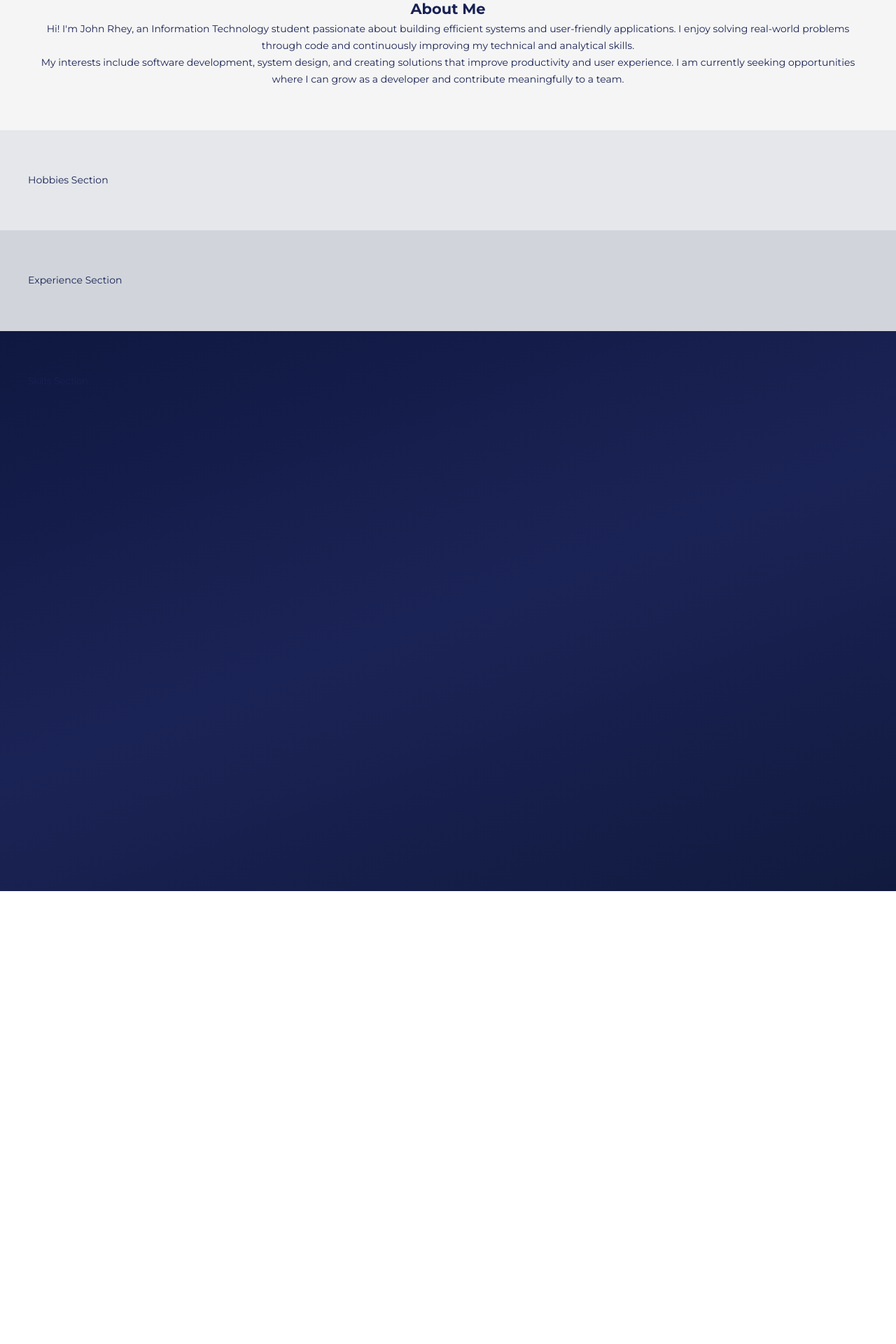
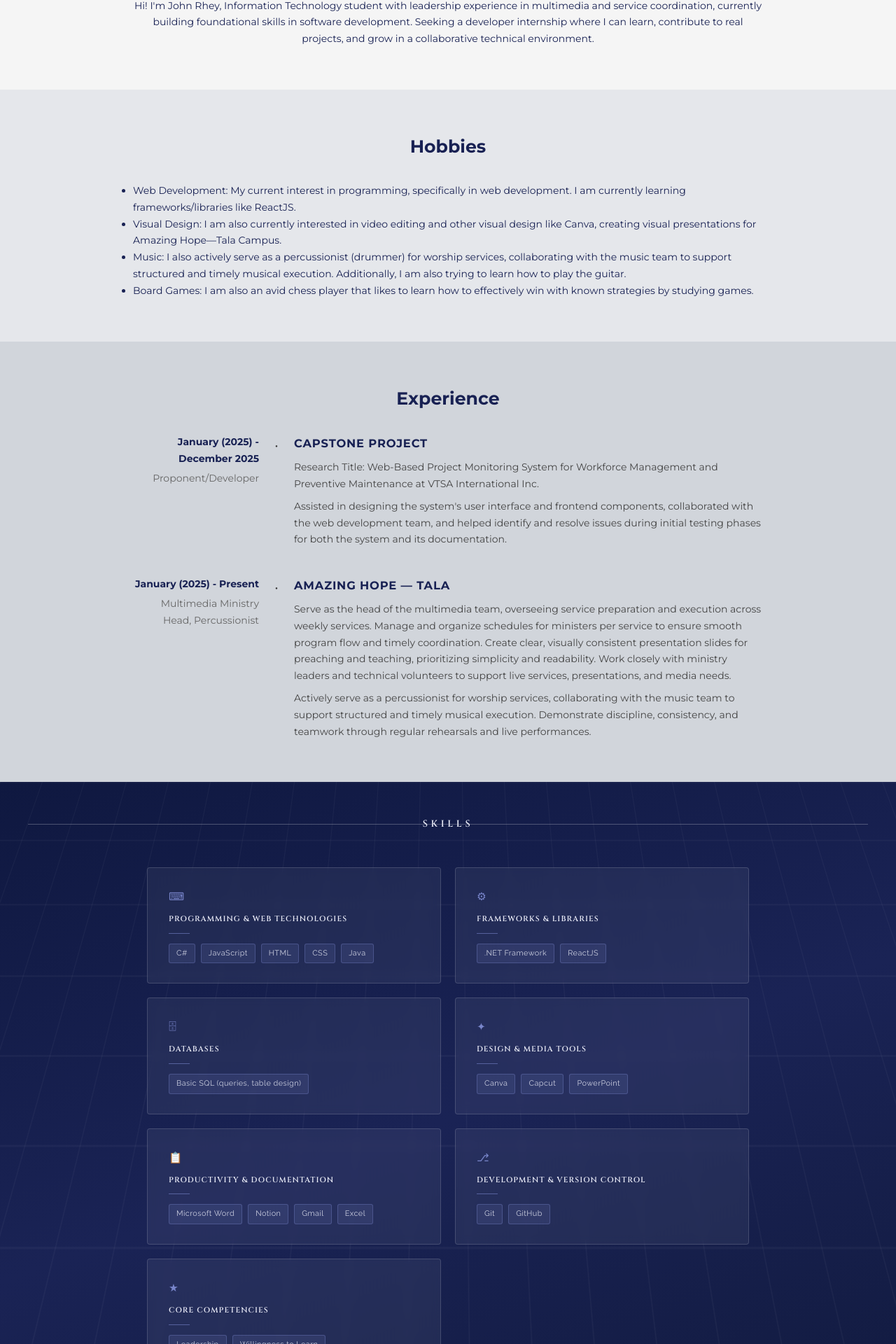
Before and after one commit to JohnRhey3/React_CV-Portfolio, a React (Vite) app in the folder JohnRhey-CV/: page / in a window 1280 px wide. Shown: the part 659-2579 px from the top of the page at 70% size. Before the commit the page ends 1932 px from the top, so only its background shows below. Built offline with nearby package versions, Linux system fonts and the light colour scheme.

Commit message:
Added my information in each section.

```diff
--- a/JohnRhey-CV/src/components/About.jsx
+++ b/JohnRhey-CV/src/components/About.jsx
@@ -2,20 +2,15 @@ const About = () => {
   return (
     <section id="about" className="section about">
       <h2>About Me</h2>
-
-      <p>
-        Hi! I'm John Rhey, an Information Technology student passionate
-        about building efficient systems and user-friendly applications.
-        I enjoy solving real-world problems through code and continuously
-        improving my technical and analytical skills.
-      </p>
-
-      <p>
-        My interests include software development, system design,
-        and creating solutions that improve productivity and user experience.
-        I am currently seeking opportunities where I can grow as a developer
-        and contribute meaningfully to a team.
-      </p>
+      <div className="content-wrapper">
+        <p>
+          Hi! I'm John Rhey, Information Technology student
+          with leadership experience in multimedia and service coordination,
+          currently building foundational skills in software development.
+          Seeking a developer internship where I can learn, contribute
+          to real projects, and grow in a collaborative technical environment.
+        </p>
+      </div>
     </section>
   );
 }
--- a/JohnRhey-CV/src/components/Experience.jsx
+++ b/JohnRhey-CV/src/components/Experience.jsx
@@ -1,9 +1,60 @@
-const Experience = () => {
+const ListOfExperiences = [
+  {
+    id: 1,
+    title: "Capstone Project",
+    role: "Proponent/Developer",
+    duration: "January (2025) - December 2025",
+    descriptions: [
+      "Research Title: Web-Based Project Monitoring System for Workforce Management and Preventive Maintenance at VTSA International Inc.",
+      "Assisted in designing the system's user interface and frontend components, collaborated with the web development team, and helped identify and resolve issues during initial testing phases for both the system and its documentation."
+    ]
+  },
+  {
+    id: 2,
+    title: "Amazing Hope — Tala",
+    role: "Multimedia Ministry Head, Percussionist",
+    duration: "January (2025) - Present",
+    descriptions: [
+      "Serve as the head of the multimedia team, overseeing service preparation and execution across weekly services. Manage and organize schedules for ministers per service to ensure smooth program flow and timely coordination. Create clear, visually consistent presentation slides for preaching and teaching, prioritizing simplicity and readability. Work closely with ministry leaders and technical volunteers to support live services, presentations, and media needs.",
+      "Actively serve as a percussionist for worship services, collaborating with the music team to support structured and timely musical execution. Demonstrate discipline, consistency, and teamwork through regular rehearsals and live performances."
+    ]
+  }
+];
+
+const Experience = (props) => {
   return (
     <section id="experience" className="section experience">
-      Experience Section
+      <div className="content-wrapper">
+        <h2 className="sectionHeader">Experience</h2>
+        <div className="timeline">
+          {ListOfExperiences.map((exp) => (
+            <div key={exp.id} className="timeline-entry">
+
+
+              <div className="timeline-left">
+                <span className="timeline-duration">{exp.duration}</span>
+                <span className="timeline-role">{exp.role}</span>
+              </div>
+
+
+              <div className="timeline-bullet">
+                <span>•</span>
+              </div>
+
+
+              <div className="timeline-right">
+                <h3 className="timeline-title">{exp.title}</h3>
+                {exp.descriptions.map((desc, index) => (
+                  <p key={index} className="timeline-desc">{desc}</p>
+                ))}
+              </div>
+
+            </div>
+          ))}
+        </div>
+      </div>
     </section>
   );
-}
+};
 
 export default Experience;
--- a/JohnRhey-CV/src/components/Hobbies.jsx
+++ b/JohnRhey-CV/src/components/Hobbies.jsx
@@ -1,7 +1,21 @@
-const Hobbies = () => {
+const ListOfHobbies = [
+  {id: 1, text: "Web Development: My current interest in programming, specifically in web development. I am currently learning frameworks/libraries like ReactJS."},
+  {id: 2, text: "Visual Design: I am also currently interested in video editing and other visual design like Canva, creating visual presentations for Amazing Hope—Tala Campus."},
+  {id: 3, text: "Music: I also actively serve as a percussionist (drummer) for worship services, collaborating with the music team to support structured and timely musical execution. Additionally, I am also trying to learn how to play the guitar."},
+  {id: 4, text: "Board Games: I am also an avid chess player that likes to learn how to effectively win with known strategies by studying games."}
+];
+
+const Hobbies = (props) => {
   return (
     <section id="hobbies" className="section hobbies">
-      Hobbies Section
+      <h2 className="sectionHeader">Hobbies</h2>
+      <div className="content-wrapper">
+        <ul>
+          {ListOfHobbies.map((hobby) => (
+            <li key={hobby.id}>{hobby.text}</li>
+          ))}
+        </ul>
+      </div>
     </section>
   );
 }
--- a/JohnRhey-CV/src/components/Profile.jsx
+++ b/JohnRhey-CV/src/components/Profile.jsx
@@ -1,5 +1,6 @@
 import bg from "../assets/bg.png";
 import profImg from "../assets/1BAI1.png";
+import { FaFacebookSquare, FaInstagram, FaLinkedin } from "react-icons/fa";
 
 const Profile = () => {
   return (
@@ -10,28 +11,32 @@ const Profile = () => {
     >
       <div className="profile-card">
 
+        {/* Left: photo only */}
         <div className="profile-left">
           <img
             src={profImg}
             alt="Profile"
             className="profile-image"
           />
+        </div>
+
+        {/* Right: all text + icons */}
+        <div className="profile-right">
+          <h2>John Rhey R. Bayotlang</h2>
+          <p className="profile-title">Information Technology Intern</p>
+          <p>Email: <span>johnrhey@email.com</span></p>
+          <p>Phone: <span>09123456789</span></p>
 
           <div className="social-icons">
-            FB | IG | IN
+            <a href="#" aria-label="Facebook"><FaFacebookSquare size={26} /></a>
+            <a href="#" aria-label="Instagram"><FaInstagram size={26} /></a>
+            <a href="#" aria-label="LinkedIn"><FaLinkedin size={26} /></a>
           </div>
-        </div>
-
-        <div className="profile-right">
-          <h2>John Rhey R. Bayotlang</h2>
-          <p><strong>Information Technology Intern</strong></p>
-          <p>Email: johnrhey@email.com</p>
-          <p>Phone: 09123456789</p>
         </div>
 
       </div>
     </section>
   );
-}
+};
 
 export default Profile;
--- a/JohnRhey-CV/src/components/Skills.jsx
+++ b/JohnRhey-CV/src/components/Skills.jsx
@@ -1,9 +1,82 @@
+import { useState } from "react";
+
+const ListOfSkills = [
+  {
+    id: 1,
+    category: "Programming & Web Technologies",
+    icon: "⌨",
+    skills: ["C#", "JavaScript", "HTML", "CSS", "Java"],
+  },
+  {
+    id: 2,
+    category: "Frameworks & Libraries",
+    icon: "⚙",
+    skills: [".NET Framework", "ReactJS"],
+  },
+  {
+    id: 3,
+    category: "Databases",
+    icon: "🗄",
+    skills: ["Basic SQL (queries, table design)"],
+  },
+  {
+    id: 4,
+    category: "Design & Media Tools",
+    icon: "✦",
+    skills: ["Canva", "Capcut", "PowerPoint"],
+  },
+  {
+    id: 5,
+    category: "Productivity & Documentation",
+    icon: "📋",
+    skills: ["Microsoft Word", "Notion", "Gmail", "Excel"],
+  },
+  {
+    id: 6,
+    category: "Development & Version Control",
+    icon: "⎇",
+    skills: ["Git", "GitHub"],
+  },
+  {
+    id: 7,
+    category: "Core Competencies",
+    icon: "★",
+    skills: ["Leadership", "Willingness to Learn", "Team Collaboration", "Computer Literacy"],
+  },
+];
+
 const Skills = () => {
+  const [hovered, setHovered] = useState(null);
+
   return (
     <section id="skills" className="section skills">
-      Skills Section
+      <div className="skills-grid-overlay" />
+      <div className="skills-top-line" />
+      <h2 className="skills-heading">SKILLS</h2>
+
+      <div className="skills-grid">
+        {ListOfSkills.map((item) => (
+          <div
+            key={item.id}
+            className={`skills-card ${hovered === item.id ? "skills-card--hovered" : ""}`}
+            onMouseEnter={() => setHovered(item.id)}
+            onMouseLeave={() => setHovered(null)}
+          >
+            <span className="skills-card-icon">{item.icon}</span>
+            <p className="skills-card-category">{item.category}</p>
+            <div className="skills-card-divider" />
+            <div className="skills-tag-list">
+              {item.skills.map((skill, index) => (
+                <span key={index} className="skills-tag">
+                  {skill}
+                </span>
+              ))}
+            </div>
+          </div>
+        ))}
+      </div>
     </section>
   );
-}
+};
 
 export default Skills;
```
